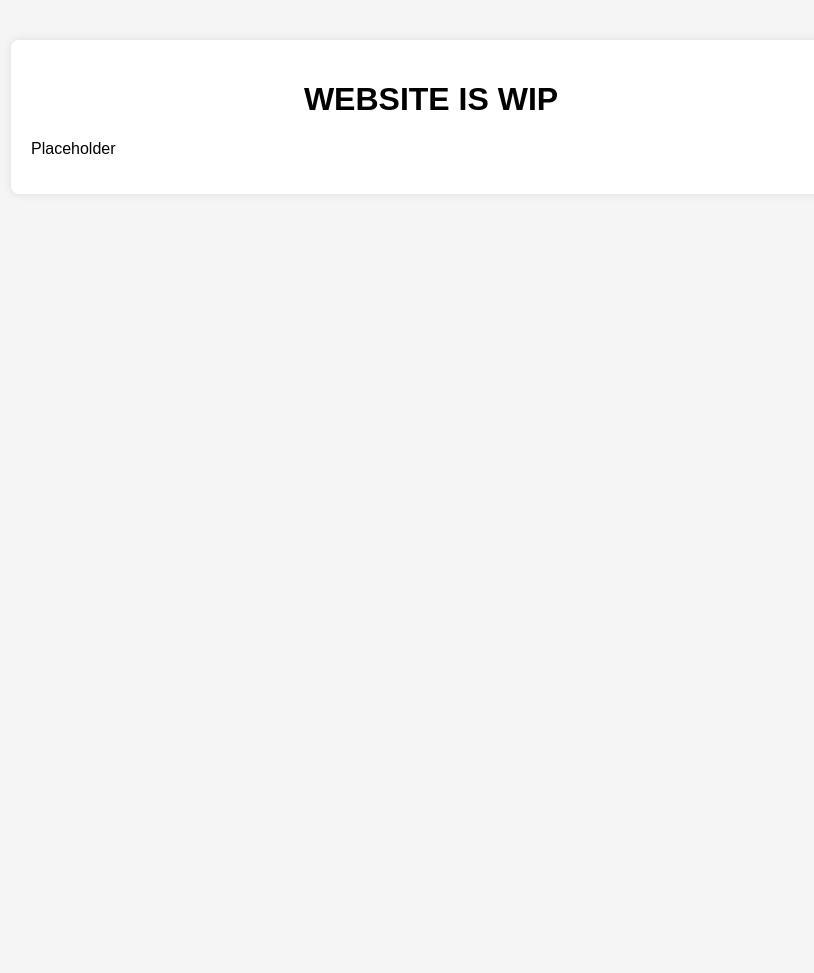
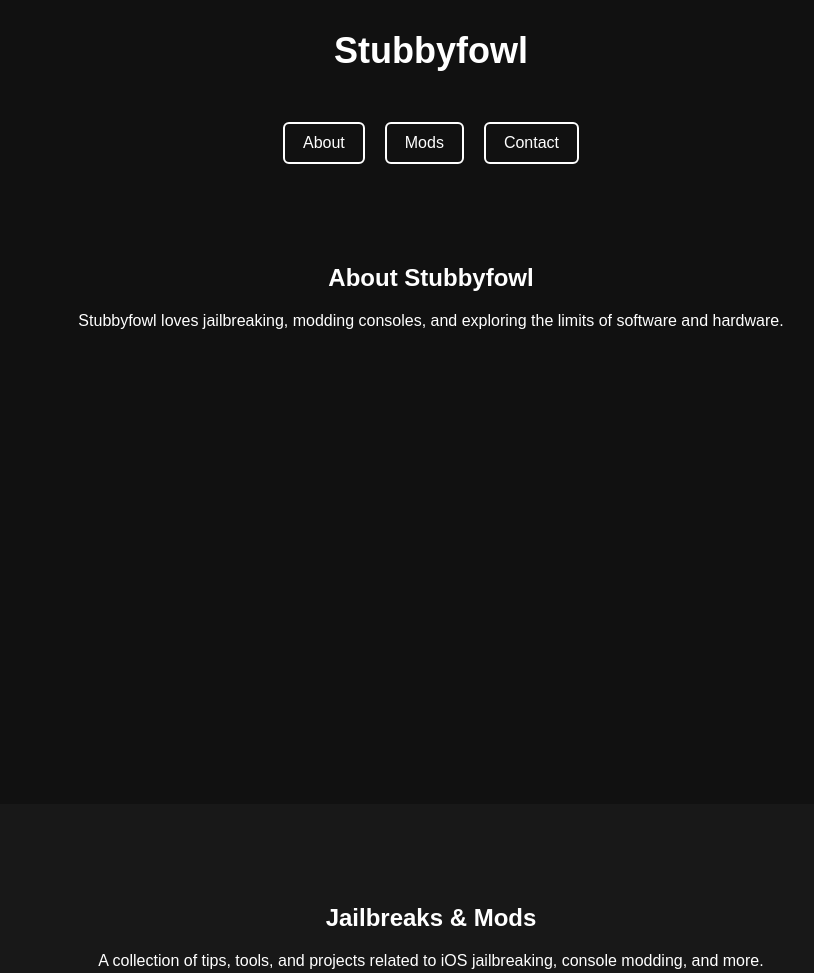
Before and after one commit to stubbyfowl/stubbyfowl.github.io, a plain HTML site: page index.html in a window 1280 px wide. Shown: the top 973 px of the page, without its empty margins (209-1023 px from the left). Before the commit the page ends 800 px from the top, so only its background shows below. Drawn offline with Linux system fonts and the light colour scheme.

Commit message:
Refactor index.html for minimalist layout
Updated the HTML structure and styling for a minimalist design.

```diff
--- a/index.html
+++ b/index.html
@@ -1,37 +1,79 @@
-<!DOCTYPE html>
+<!doctype html>
 <html lang="en">
 <head>
-    <meta charset="UTF-8">
-    <meta name="viewport" content="width=device-width, initial-scale=1.0">
-    <title>stubbyfowl's Website</title>
+  <meta charset="utf-8" />
+  <meta name="viewport" content="width=device-width,initial-scale=1" />
+  <title>Stubbyfowl — Minimalist Page</title>
   <style>
     body {
+      margin: 0;
       font-family: Arial, sans-serif;
-            margin: 40px;
-            background-color: #f5f5f5;
-        }
-        .container {
-            background: white;
-            padding: 20px;
-            border-radius: 8px;
-            max-width: 800px;
-            margin: auto;
-            box-shadow: 0 0 10px rgba(0, 0, 0, 0.1);
-        }
-        h1 {
+      background: #111;
+      color: #fff;
       text-align: center;
     }
-        iframe {
-            border: none;
-            width: 100%;
-            height: 700px; /* You can change the height */
+
+    header {
+      padding: 30px 0;
+      font-size: 36px;
+      font-weight: bold;
     }
+
+    nav {
+      margin-top: 20px;
+      display: flex;
+      justify-content: center;
+      gap: 20px;
+    }
+
+    nav button {
+      background: none;
+      border: 2px solid #fff;
+      padding: 10px 18px;
+      color: #fff;
+      cursor: pointer;
+      border-radius: 6px;
+      font-size: 16px;
+    }
+
+    nav button:hover {
+      background: #fff;
+      color: #111;
+    }
+
+    section {
+      padding: 80px 20px;
+      min-height: 60vh;
+    }
+
+    #about { background: #111; }
+    #mods { background: #181818; }
+    #contact { background: #111; }
   </style>
 </head>
 <body>
-    <div class="container">
-        <h1>WEBSITE IS WIP</h1>
-        <p>Placeholder</p>
-    </div>
+  <header>Stubbyfowl</header>
+
+  <nav>
+    <button onclick="document.getElementById('about').scrollIntoView({behavior: 'smooth'});">About</button>
+    <button onclick="document.getElementById('mods').scrollIntoView({behavior: 'smooth'});">Mods</button>
+    <button onclick="document.getElementById('contact').scrollIntoView({behavior: 'smooth'});">Contact</button>
+  </nav>
+
+  <section id="about">
+    <h2>About Stubbyfowl</h2>
+    <p>Stubbyfowl loves jailbreaking, modding consoles, and exploring the limits of software and hardware.</p>
+  </section>
+
+  <section id="mods">
+    <h2>Jailbreaks & Mods</h2>
+    <p>A collection of tips, tools, and projects related to iOS jailbreaking, console modding, and more.</p>
+  </section>
+
+  <section id="contact">
+    <h2>Contact</h2>
+    <p>If you want to reach out to Stubbyfowl, drop a message or share your own modding adventures.</p>
+  </section>
+
 </body>
 </html>
```
Lines whose indentation alone changed are shown as unchanged.
